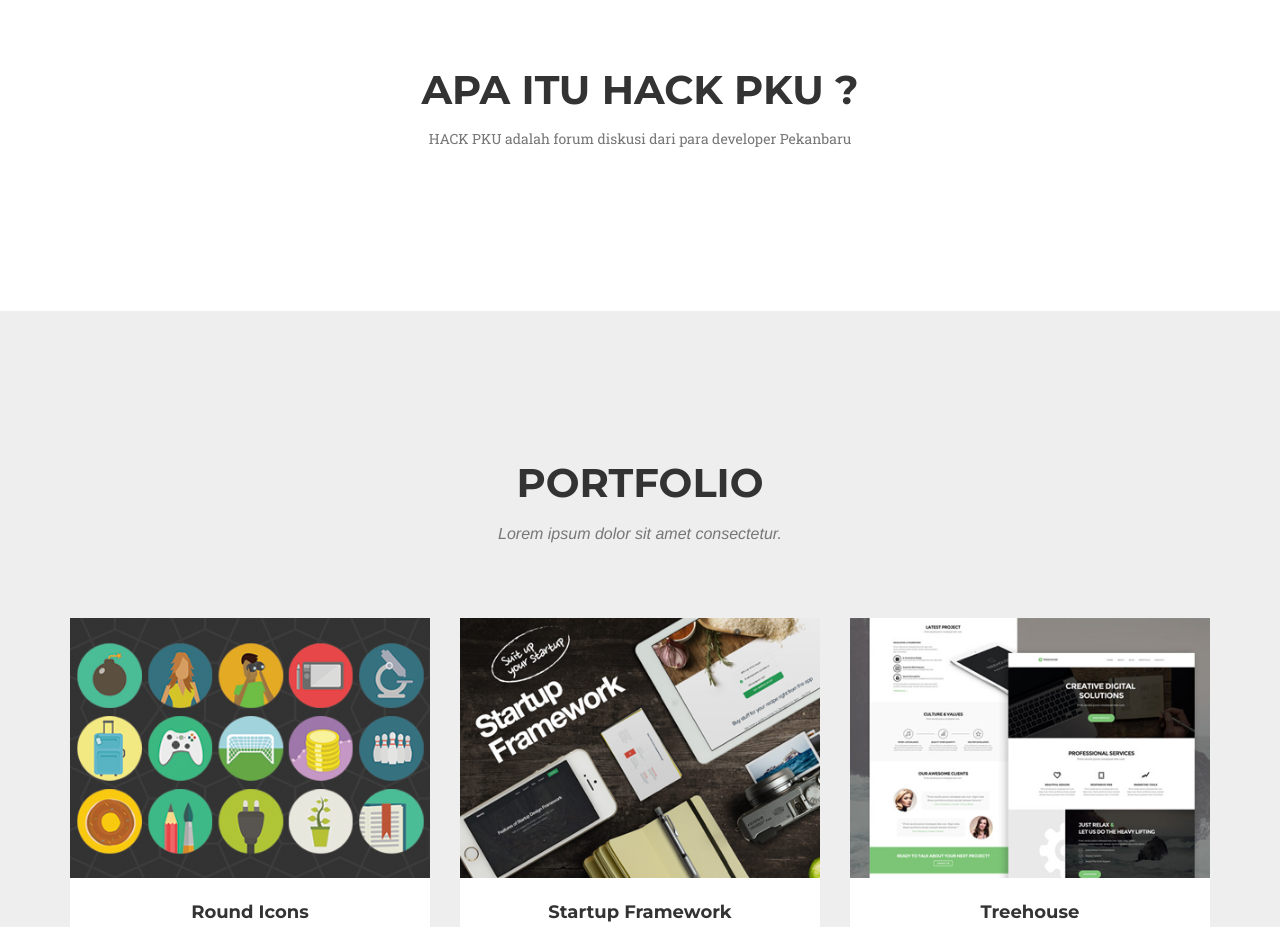
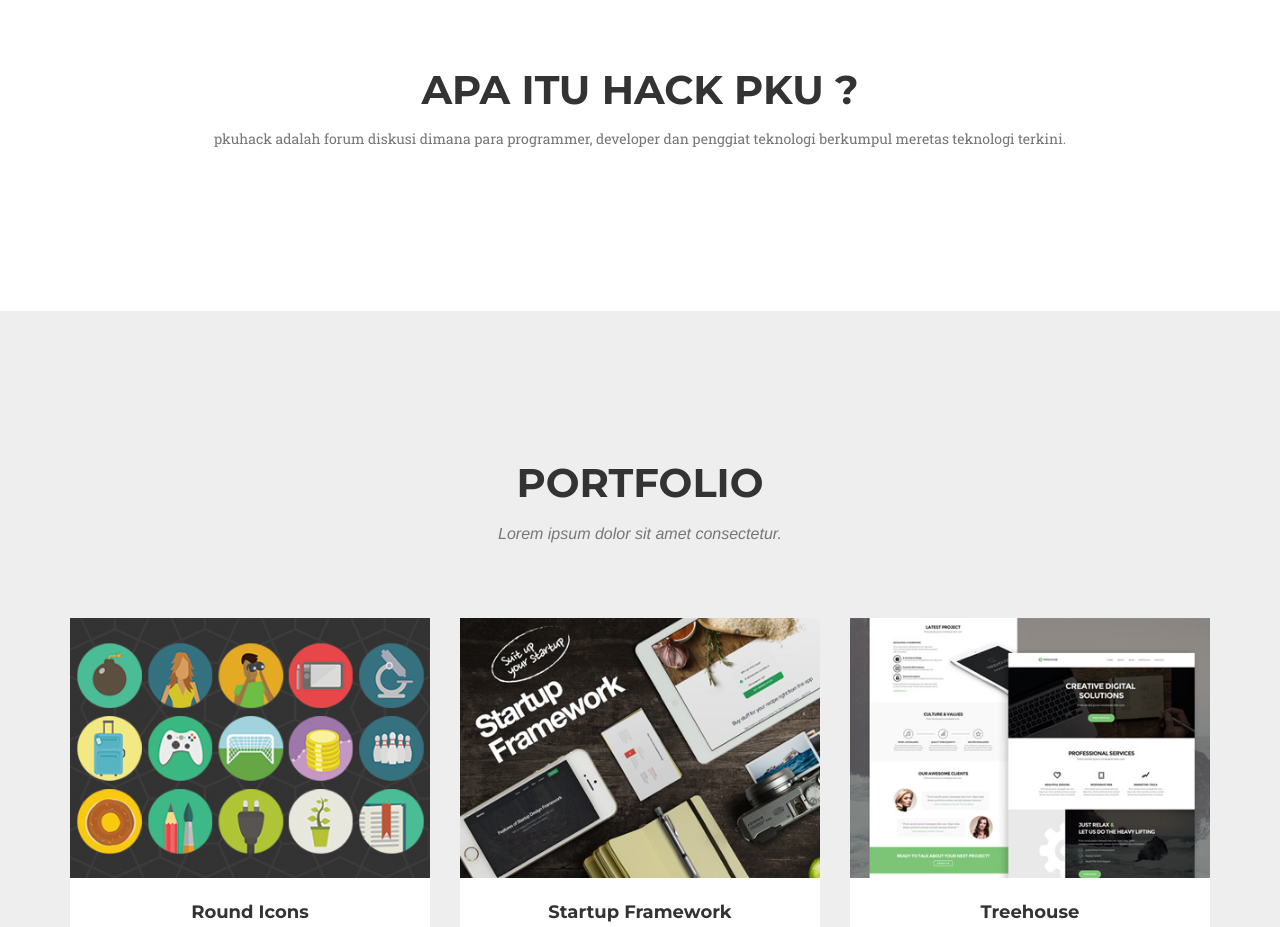
Before and after one commit to pkuhack/pkuhack.github.io, a website: page index.html in a window 1280 px wide. Shown: the part 840-1767 px from the top of the page. Drawn offline with nearby package versions, Linux system fonts and the light colour scheme; a web font is replaced by a local one.

Commit message:
changes on tentang

```diff
--- a/index.html
+++ b/index.html
@@ -97,7 +97,7 @@
             <div class="row text-center">
                 <div class="col-md-12">
                       <p class="text-muted">
-                          HACK PKU adalah forum diskusi dari para developer Pekanbaru
+                          pkuhack adalah forum diskusi dimana para programmer, developer dan penggiat teknologi berkumpul meretas teknologi terkini.
                       </p>
                 </div>
 
```
